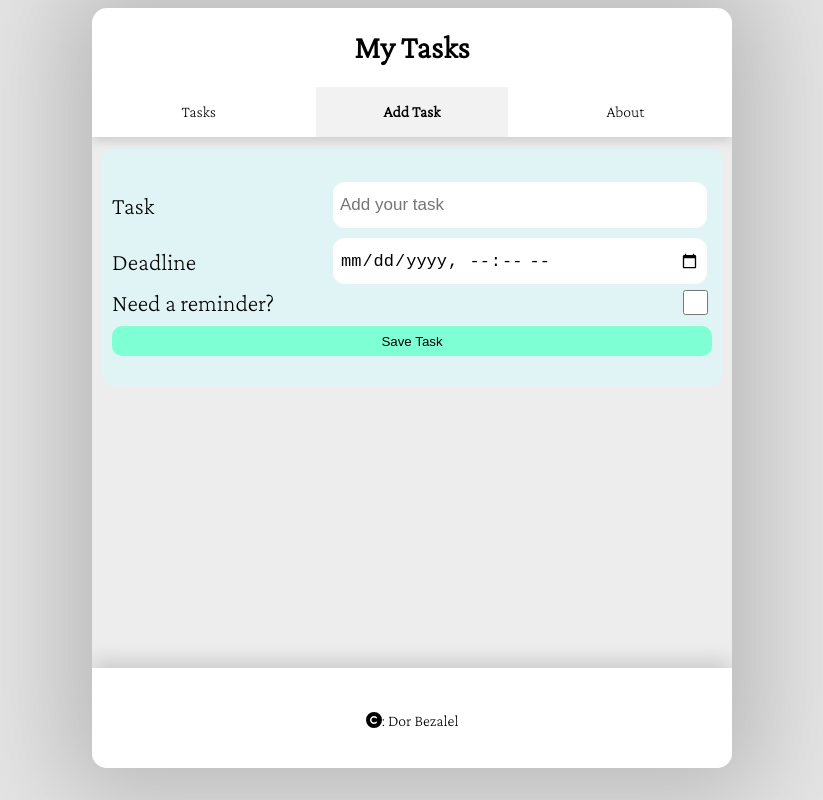
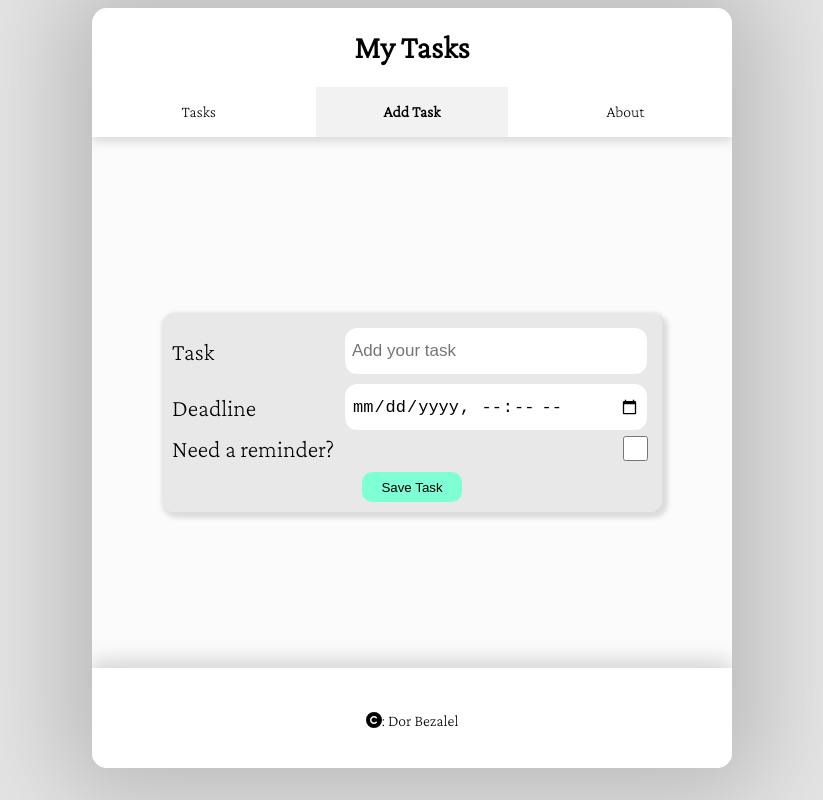
Before and after one commit to DorB93/angulal-todo-app, an Angular app: page /add-todo in a window 1280 px wide. Shown: the whole page, without its empty margins (228-1051 px from the left). Built offline with nearby package versions, Linux system fonts and the light colour scheme.

Commit message:
Edit style

```diff
--- a/src/app/app-routing.module.ts
+++ b/src/app/app-routing.module.ts
@@ -9,6 +9,11 @@ import { TaskDetailComponent } from './components/task-detail/task-detail.compon
 const routes: Routes = [
   {
     path: '',
+    redirectTo: '/todos',
+    pathMatch: 'full',
+  },
+  {
+    path: 'todos',
     component: TodosComponent,
   },
   {
--- a/src/app/app.component.css
+++ b/src/app/app.component.css
@@ -15,7 +15,7 @@
 }
 .route-container {
   padding: 10px;
-  background-color: rgb(237, 237, 237);
+  background-color: rgba(237, 237, 237, 0.226);
   overflow: auto;
 }
 .route-container::-webkit-scrollbar {
--- a/src/app/components/add-todo/add-todo.component.css
+++ b/src/app/components/add-todo/add-todo.component.css
@@ -1,13 +1,20 @@
 .form-add-todo {
+  height: 100%;
   margin-bottom: 10px;
-  background-color: rgba(205, 253, 255, 0.413);
-  border-radius: 12px;
+  display: flex;
+  justify-content: center;
+  align-items: center;
   padding: 10px;
 }
 .form-container {
+  border-radius: 12px;
+  width: 80%;
+  padding: 10px;
+  background-color: rgba(204, 204, 204, 0.413);
   margin: 20px 0;
   display: flex;
   flex-direction: column;
+  box-shadow: 3px 3px 5px 3px gainsboro;
 }
 .input-container {
   display: flex;
@@ -42,9 +49,11 @@
   height: 25px;
 }
 .form-container button {
+  width: 100px;
   height: 30px;
   background-color: aquamarine;
   border: 0;
+  align-self: center;
   border-radius: 10px;
   transition: 300ms all linear;
 }
--- a/src/app/components/task-detail/task-detail.component.css
+++ b/src/app/components/task-detail/task-detail.component.css
@@ -6,6 +6,8 @@
   align-items: center;
 }
 .detail-container {
+  border-radius: 15px;
+  box-shadow: 3px 3px 5px 3px gainsboro;
   display: flex;
   width: 60%;
   flex-direction: column;
@@ -51,5 +53,6 @@
 .btn-container button:hover {
   background-color: black;
   color: white;
-  box-shadow: inset 0px 0px 5px 3px white;
+  box-shadow: 2px 2px 5px 3px rgb(134, 134, 134);
+  transform: translate(1.4);
 }
--- a/src/app/components/task-detail/task-detail.component.html
+++ b/src/app/components/task-detail/task-detail.component.html
@@ -1,6 +1,6 @@
 <div *ngIf="todo" class="task-detail">
   <div class="detail-container">
-    <h2>{{todo.text | uppercase}} Details</h2>
+    <h2>Edit {{todo.text | uppercase}} Details</h2>
     <div class="input-container">
       <label for="text">Task:</label>
       <input type="text" name="text" id="text" [(ngModel)]="todo.text" placeholder="Add your task">
@@ -15,8 +15,8 @@
         placeholder="Do you need a reminder?" required>
     </div>
     <div class="btn-container">
-      <button type="button" (click)="goBack()">go back</button>
-      <button type="button" (click)="save()">save</button>
+      <button type="button" (click)="goBack()">Back</button>
+      <button type="button" (click)="save()">Save</button>
     </div>
   </div>
 </div>
--- a/src/app/components/todo-item/todo-item.component.css
+++ b/src/app/components/todo-item/todo-item.component.css
@@ -30,6 +30,10 @@
   border-radius: 50%;
   border: 0;
   cursor: pointer;
+  background-color: transparent;
+}
+.edit-controll a:hover {
+  color: blue;
 }
 .reminder-container {
   border: 0;
```
